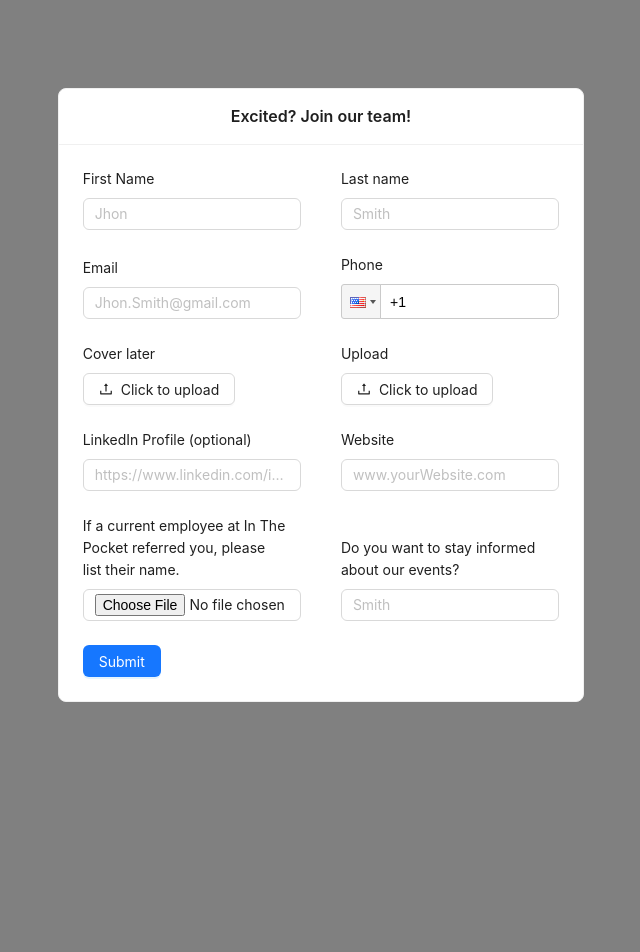
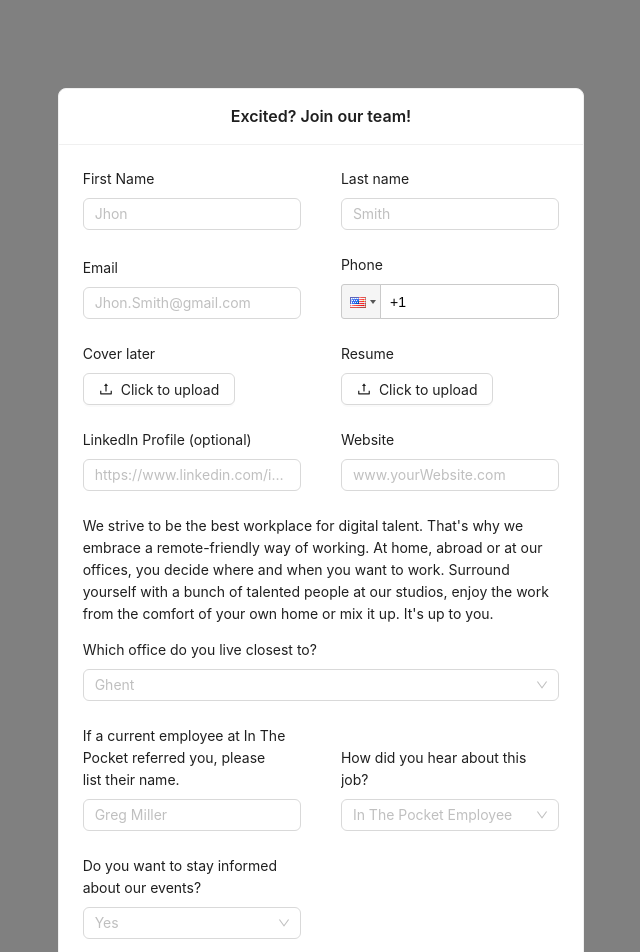
Before and after one commit to JustLenard/InThePocketJobForm, a React (Vite) app: page / in a window 1280 px wide. Shown: the top 952 px of the page, without its empty margins (319-959 px from the left). Before the commit the page ends 800 px from the top, so only its background shows below. Built offline with nearby package versions, Linux system fonts and the light colour scheme.

Commit message:
Added option selects

```diff
--- a/src/components/Form.tsx
+++ b/src/components/Form.tsx
@@ -1,13 +1,12 @@
-import { InboxOutlined, UploadOutlined } from '@ant-design/icons'
+import { UploadOutlined } from '@ant-design/icons'
+import { Button, Col, Form, Input, Select, Typography, Upload } from 'antd'
+import { useForm } from 'antd/es/form/Form'
+import { DefaultOptionType } from 'antd/es/select'
 import PhoneInput from 'react-phone-input-2'
 import 'react-phone-input-2/lib/style.css'
-import { Button, Form, Input, Upload, UploadProps, message } from 'antd'
-import { Rule } from 'antd/es/form'
-import { useForm } from 'antd/es/form/Form'
+import { validateMessages } from '../utils/formRules'
 import AppCol from './AppCol'
 import AppRow from './AppRow'
-import { validateMessages } from '../utils/formRules'
-import AppUpload from './AppUpload'
 
 interface JobForm {
 	firtName: string
@@ -26,13 +25,47 @@ interface JobForm {
 
 const handleSubmit = (values: JobForm) => {
 	console.log('This is values', values)
+
+	// Create a test FormData object
+	var formData = new FormData()
+	formData.append('key1', 'value1')
+	formData.append('key2', 'value2')
+
+	console.log('This is formData', formData)
+
+	// Display the key/value pairs
+	for (var pair of formData.entries()) {
+		console.log(pair[0] + ', ' + pair[1])
+	}
+	// let formData = new FormData()
+	// formData.append('key1', 'value1')
+	// formData.append('key2', 'value2')
+	// const i = formData.getAll('key')
+	// console.log('This is formData', formData)
+	// console.log('This is i', i)
+
+	// let formaData = new FormData()
+	// formaData.append('ddasdf', 'asdf')
+
+	// for (let key in values) {
+	// 	console.log('This is key', key)
+	// 	// formaData.append(key, values[key])
+	// 	formaData.append(key, 'as')
+	// }
+	// formaData.append('asdf', 'as')
+
+	// console.log('This is formaData', formaData)
+
+	// if
 }
 
 const normFile = (e: any) => {
+	console.log('This is e', e)
 	if (Array.isArray(e)) {
 		return e
 	}
 	return e?.fileList
+	// return 'fuck'
 }
 
 const handleUplaod = (e: React.ChangeEvent<HTMLInputElement>) => {
@@ -92,23 +125,24 @@ const JobForm: React.FC = () => {
 						valuePropName="fileList"
 						getValueFromEvent={normFile}
 					>
-						{/* <Upload name="logo" listType="text" beforeUpload={() => false}>
+						<Upload
+							name="coverlateer"
+							listType="text"
+							maxCount={1}
+							beforeUpload={() => false}
+						>
 							<Button icon={<UploadOutlined />}>Click to upload</Button>
-						</Upload> */}
-						<AppUpload />
+						</Upload>
 					</Form.Item>
 				</AppCol>
 				<AppCol>
-					{/* <Form.Item label="Cover Later">
-						<Input placeholder=".doc, .docx or .pdf" />
-					</Form.Item> */}
 					<Form.Item
-						name="upload"
-						label="Upload"
+						name="resume"
+						label="Resume"
 						valuePropName="fileList"
 						getValueFromEvent={normFile}
 					>
-						<Upload name="logo" listType="text" beforeUpload={() => false}>
+						<Upload name="logo" listType="text" maxCount={1} beforeUpload={() => false}>
 							<Button icon={<UploadOutlined />}>Click to upload</Button>
 						</Upload>
 					</Form.Item>
@@ -127,14 +161,50 @@ const JobForm: React.FC = () => {
 				</AppCol>
 			</AppRow>
 			<AppRow>
+				<Col span={24}>
+					<Typography.Paragraph>
+						We strive to be the best workplace for digital talent. That's why we embrace
+						a remote-friendly way of working. At home, abroad or at our offices, you
+						decide where and when you want to work. Surround yourself with a bunch of
+						talented people at our studios, enjoy the work from the comfort of your own
+						home or mix it up. It's up to you.
+					</Typography.Paragraph>
+					<Form.Item name="referencedBy" label="Which office do you live closest to? ">
+						<Select
+							// onChange={handleChange}
+							options={offices}
+							placeholder={offices[0].label}
+						/>
+					</Form.Item>
+				</Col>
+			</AppRow>
+
+			<AppRow>
 				<AppCol>
-					<Form.Item label="If a current employee at In The Pocket referred you, please list their name.">
-						<Input placeholder="Greg Miller" type="file" />
+					<Form.Item
+						name="referencedBy"
+						label="If a current employee at In The Pocket referred you, please list their name."
+					>
+						<Input placeholder="Greg Miller" />
 					</Form.Item>
 				</AppCol>
 				<AppCol>
-					<Form.Item label="Do you want to stay informed about our events? ">
-						<Input placeholder="Smith" />
+					<Form.Item name="stayInformed" label="How did you hear about this job? ">
+						<Select
+							// onChange={handleChange}
+							options={heardFrom}
+							placeholder={heardFrom[0].label}
+						/>
+					</Form.Item>
+				</AppCol>
+			</AppRow>
+			<AppRow>
+				<AppCol>
+					<Form.Item
+						name="question_37812807"
+						label="Do you want to stay informed about our events? "
+					>
+						<Select options={yesOrNo} placeholder={yesOrNo[0].label} />
 					</Form.Item>
 				</AppCol>
 			</AppRow>
@@ -146,4 +216,33 @@ const JobForm: React.FC = () => {
 	)
 }
 
+const heardFrom: DefaultOptionType[] = [
+	{ value: '122207354', label: 'In The Pocket Employee' },
+	{ value: '122207355', label: 'Word of mouth' },
+	{ value: '122207356', label: 'Google search' },
+	{ value: '122207357', label: 'Indeed' },
+	{ value: '122207358', label: 'Linkedin' },
+	{ value: '122207359', label: 'School' },
+	{ value: '122207360', label: 'Instagram' },
+	{ value: '122207361', label: 'Facebook' },
+	{ value: '122207362', label: 'NXT.UP' },
+	{ value: '122207363', label: 'Studio Shift' },
+	{ value: '122207364', label: 'Meet-up' },
+	{ value: '122207365', label: 'Other' },
+]
+
+const offices: DefaultOptionType[] = [
+	{ value: '122207350', label: 'Ghent' },
+	{ value: '122207351', label: 'Leuven' },
+	{ value: '122207352', label: 'Antwerp' },
+	{ value: '126322157', label: 'Bucharest' },
+	{ value: '126322215', label: 'Lisbon' },
+	{ value: '126322273', label: 'I prefer to work remote' },
+]
+
+const yesOrNo: DefaultOptionType[] = [
+	{ value: 1, label: 'Yes' },
+	{ value: 0, label: 'No' },
+]
+
 export default JobForm
```
